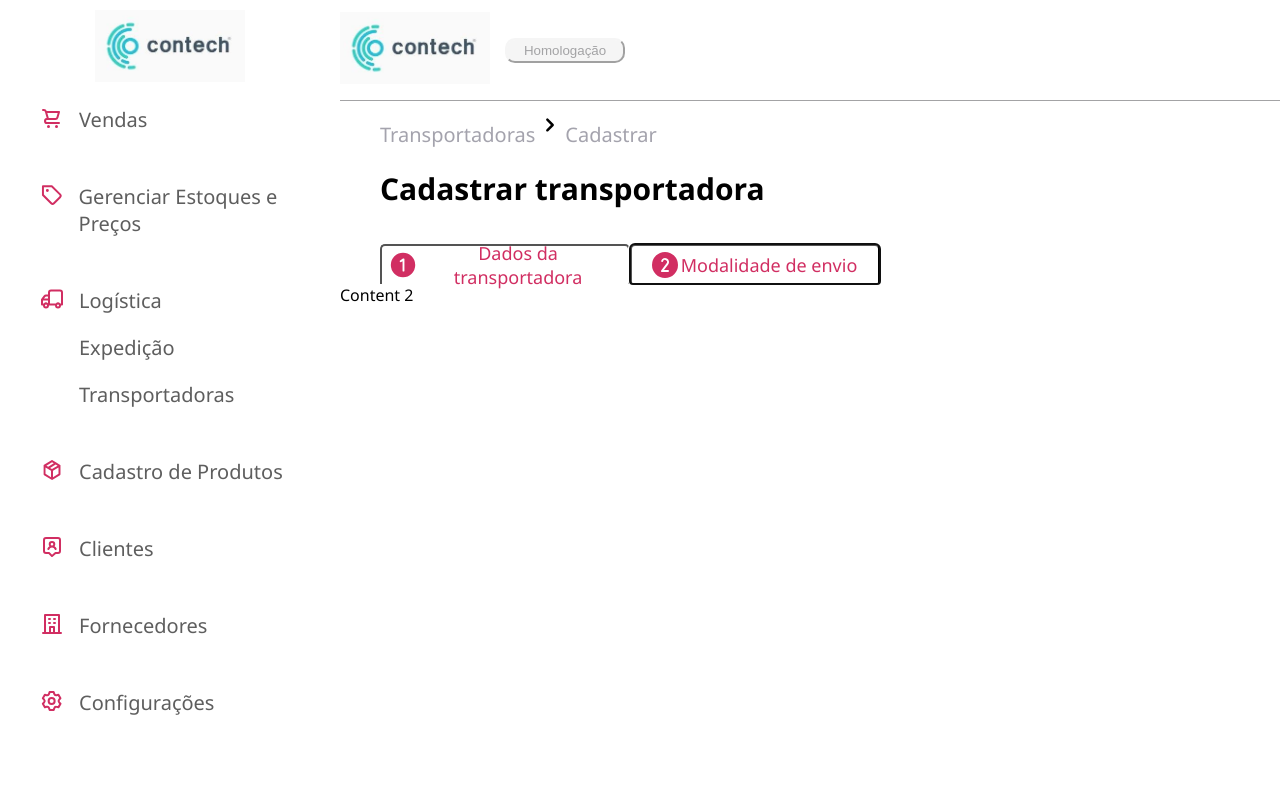
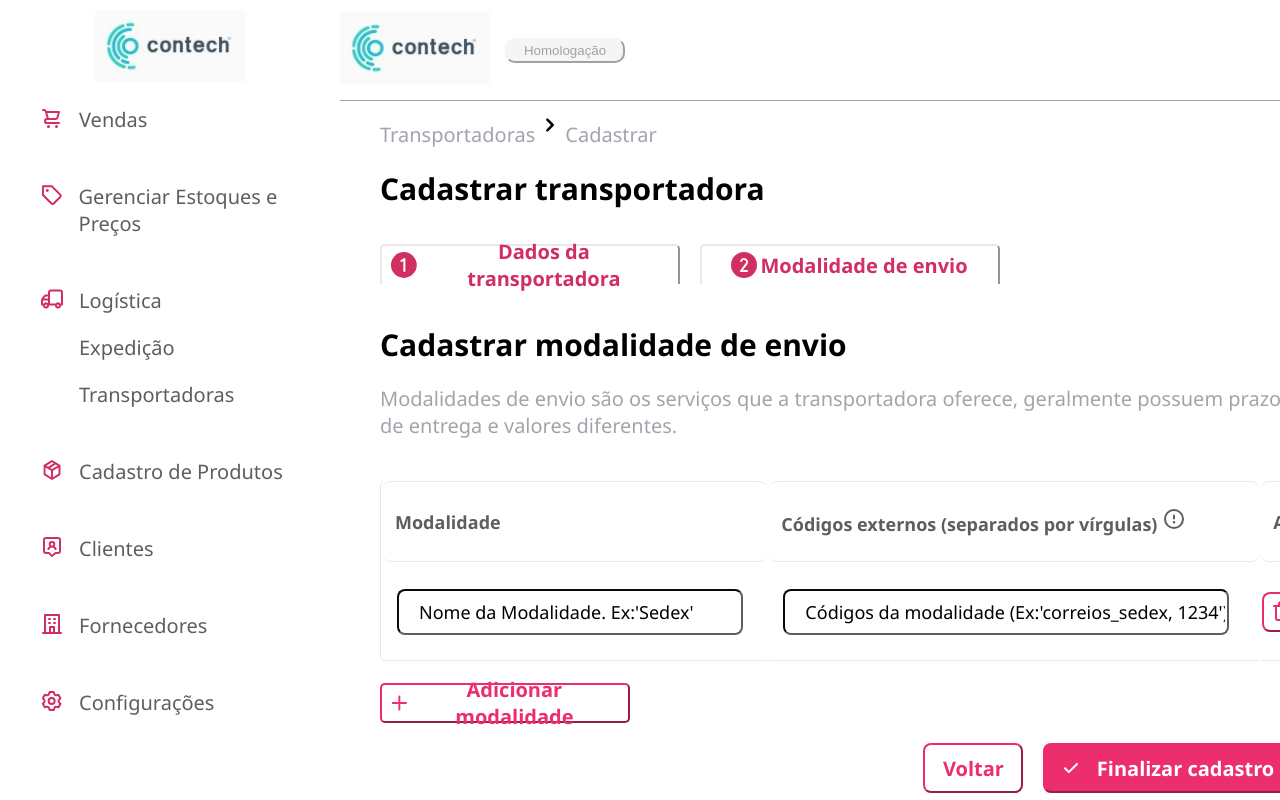
Before and after one commit to robsoncmoraes/projetosite, a Next.js app: page /Logistica/Transportadora/TransportadoraNew in a window 1280 px wide. Both pictures are taken after a click on the tab "Modalidade de envio". Shown: the top 800 px of the page. Built offline with nearby package versions, Linux system fonts and the light colour scheme.

Commit message:
Páginas de cadastro concluídas
CSS feito, pode ser afinado

```diff
--- a/src/pages/Logistica/Transportadora/Submitbutton.module.css
+++ b/src/pages/Logistica/Transportadora/Submitbutton.module.css
@@ -11,4 +11,5 @@
     cursor: pointer;
     font-family: 'Segoe UI', Tahoma, Geneva, Verdana, sans-serif;
     font-size: 20px;
+    font-weight: bold;
 }
--- a/src/pages/Logistica/Transportadora/TransportTableNone.module.css
+++ b/src/pages/Logistica/Transportadora/TransportTableNone.module.css
@@ -3,6 +3,9 @@
     margin-top: 40px;
     margin-left: 40px;
     margin-right: 10px;
+    border-left: 1px solid #e8e8e9;
+    border-right: 1px solid #e8e8e9;
+    border-radius: 8px;
 }
 
 .theadth {
@@ -37,7 +40,7 @@
     height: 40px;
     width: 40px;
     text-shadow: none;
-    border-radius: 5px;
+    border-radius: 8px;
     margin: 5px;
     cursor: pointer;
     margin-right: 10px;
@@ -51,7 +54,7 @@
     height: 40px;
     width: 40px;
     text-shadow: none;
-    border-radius: 5px;
+    border-radius: 8px;
     cursor: pointer;
 }
 
@@ -65,18 +68,20 @@
 
 .btn {
     display: flex;
-    justify-content: center;
+    justify-content: space-between;
     align-items: center;
+    align-content: center;
     background: rgb(209, 46, 98);
     font-family: 'Segoe UI', Tahoma, Geneva, Verdana, sans-serif;
     color: white;
     border-style: none;
     height: 40px;
-    width: 250px;
+    width: 260px;
     text-shadow: none;
-    border-radius: 5px;
+    border-radius: 8px;
     cursor: pointer;
-    font-size: 18px
+    font-size: 18px;
+    font-weight: bold;
 }
 
 .divBtn {
--- a/src/pages/Logistica/Transportadora/Transportadora.module.css
+++ b/src/pages/Logistica/Transportadora/Transportadora.module.css
@@ -17,17 +17,21 @@
 .btn {
     display: flex;
     align-items: center;
+    align-content: center;
+    justify-content: space-between;
     margin-left: 1450px;
     background: rgb(209, 46, 98);
     font-family: 'Segoe UI', Tahoma, Geneva, Verdana, sans-serif;
     color: white;
     border-style: none;
     height: 40px;
-    width: 250px;
+    width: 260px;
     text-shadow: none;
-    border-radius: 5px;
+    border-radius: 8px;
     cursor: pointer;
-    font-size: 18px
+    font-size: 18px;
+    margin-top: 40px;
+    font-weight: bold;
 }
 
 .a {
@@ -37,6 +41,7 @@
 .divBusca {
     display: flex;
     align-items: center;
+    align-content: center;
     justify-content: space-between;
     margin-top: 20px;
     margin-left: 40px;
@@ -56,5 +61,3 @@
     height: 40px;
     width: 300px;
 }
-
-.divBusca img {}
--- /dev/null
+++ b/src/pages/Logistica/Transportadora/TransportadoraModForm.module.css
@@ -0,0 +1,161 @@
+.table {
+    width: 100%;
+    margin-top: 40px;
+    margin-left: 40px;
+    margin-right: 10px;
+    border-left: 1px solid #e8e8e9;
+    border-right: 1px solid #e8e8e9;
+    border-radius: 8px;
+
+}
+
+.title{
+    font-family: 'Segoe UI', Tahoma, Geneva, Verdana, sans-serif;
+    font-size: 30px;
+    margin-top: 40px;
+    padding-left: 40px;
+}
+
+.subTitle{
+    font-family: 'Segoe UI', Tahoma, Geneva, Verdana, sans-serif;
+    font-size: 20px;
+    color: rgb(164, 163, 172);
+    padding-left: 40px;
+    font-weight:400;
+}
+.theadth {
+    font-size: 18px;
+    border-bottom: 1px solid #e8e8e9;
+    border-top: 1px solid #e8e8e9;
+    border-left: 1px solid #e8e8e9;
+    border-right: 1px solid #e8e8e9;
+    border-inline: 0px;
+    border-radius: 8px;
+    cursor: pointer;
+    color: rgb(94, 94, 94);
+    padding-bottom: 25px;
+    padding-top: 25px;
+    padding-left: 12px;
+   }
+
+.tbodytr:hover {
+    background-color: #eee;
+
+
+}
+
+.tbodytd {
+    border-bottom: 1px solid #e8e8e9;
+    color: rgb(94, 94, 94);
+    padding: 4px;
+    padding-top: 25px;
+    padding-bottom: 25px;
+}
+
+.buttonerase {
+    background: white;
+    color: #ed2e6d;
+    border-style: 1px;
+    border-color: #ed2e6d;
+    height: 40px;
+    width: 40px;
+    text-shadow: none;
+    border-radius: 8px;
+    cursor: pointer;
+}
+
+.btnAlign {
+    border-bottom: 1px solid #e8e8e9;
+}
+
+.inputMod{
+    font-family: 'Segoe UI', Tahoma, Geneva, Verdana, sans-serif;
+    border-radius: 8px;
+    width: 320px;
+    height: 40px;
+    border-color: rgb(94, 94, 94);
+    padding-left: 20px;
+    margin-left: 10px;
+    font-weight: 300;
+    font-size: 18px;
+}
+
+.inputCod{
+    font-family: 'Segoe UI', Tahoma, Geneva, Verdana, sans-serif;
+    border-radius: 8px;
+    width: 420px;
+    height: 40px;
+    border-color: rgb(94, 94, 94);
+    padding-left: 20px;
+    margin-left: 10px;
+    font-weight: 300;
+    font-size: 18px;
+}
+
+.btnAdd{
+    display: flex;
+    justify-content: center;
+    align-items: center;
+    padding-right: 10px;
+    background: white;
+    color: #ed2e6d;
+    border-style: 1px;
+    border-color: #ed2e6d;
+    height: 40px;
+    width: 250px;
+    text-shadow: none;
+    border-radius: 5px;
+    cursor: pointer;
+    font-family: 'Segoe UI', Tahoma, Geneva, Verdana, sans-serif;
+    font-size: 20px;
+    font-weight: bold;
+    margin-top: 20px;
+}
+
+.btnAlign2{
+    display:flex;
+    margin-left: 40px;
+}
+
+.btnEndPage{
+    display: flex;
+    flex-direction: row;
+    justify-content: end;
+}
+
+.btnBack{
+    background: white;
+    color: #ed2e6d;
+    border-style: 1px;
+    border-color: #ed2e6d;
+    height: 50px;
+    width: 100px;
+    text-shadow: none;
+    border-radius: 8px;
+    cursor: pointer;
+    font-family: 'Segoe UI', Tahoma, Geneva, Verdana, sans-serif;
+    font-size: 20px;
+    font-weight: bold;
+    margin-top: 20px;
+    margin-right: 20px;
+}
+.btnOk{
+    display: flex;
+    justify-content: space-around;
+    align-items: center;
+    align-content: center;
+    background: #ed2e6d;
+    color: white;
+    border-style: 1px;
+    border-color: #ed2e6d;
+    height: 50px;
+    width: 250px;
+    text-shadow: none;
+    border-radius: 8px;
+    cursor: pointer;
+    font-family: 'Segoe UI', Tahoma, Geneva, Verdana, sans-serif;
+    font-size: 20px;
+    font-weight: bold;
+    margin-top: 20px;
+    padding-right: 10px;
+}
--- /dev/null
+++ b/src/pages/Logistica/Transportadora/TransportadoraModForm.tsx
@@ -0,0 +1,46 @@
+import styles from "./TransportadoraModForm.module.css";
+import { UilTrash } from "@iconscout/react-unicons";
+import { UilExclamationCircle } from '@iconscout/react-unicons';
+import { UilPlus } from '@iconscout/react-unicons'
+import { UilCheck } from '@iconscout/react-unicons'
+
+export default function TransportadoraModForm() {
+  return (
+    <>
+    <h1 className={styles.title}>Cadastrar modalidade de envio</h1>
+    <h1 className={styles.subTitle}>Modalidades de envio são os serviços que a transportadora oferece, geralmente possuem prazos de entrega e valores diferentes.</h1>
+    <div className={styles.general}>
+      <form>
+      <table className={styles.table}>
+        <thead>
+          <tr align="left">
+            <th className={styles.theadth}>Modalidade</th>
+            <th className={styles.theadth}>Códigos externos (separados por vírgulas) <UilExclamationCircle/></th>
+            <th className={styles.theadth}>Ações</th>
+          </tr>
+        </thead>
+
+        <tbody>
+          <tr>
+            <td className={styles.tbodytd}><input className={styles.inputMod}type="text" value="Nome da Modalidade. Ex:'Sedex'" /></td>
+            <td className={styles.tbodytd}>
+              <input className={styles.inputCod} type="text" value="Códigos da modalidade (Ex:'correios_sedex, 1234')" />
+            </td>
+
+            <td className={styles.btnAlign}>
+               <button className={styles.buttonerase}>
+                <UilTrash />
+              </button>
+            </td>
+          </tr>
+        </tbody>
+      </table>
+      <div className={styles.btnAlign2}><button className={styles.btnAdd}><UilPlus/>Adicionar modalidade</button></div>
+      </form>
+      </div>
+      <div className={styles.btnEndPage}>
+        <button className={styles.btnBack}>Voltar</button> <button className={styles.btnOk}><UilCheck/>Finalizar cadastro</button>
+      </div>
+    </>
+  );
+}
--- a/src/pages/Logistica/Transportadora/TransportadoraNew.module.css
+++ b/src/pages/Logistica/Transportadora/TransportadoraNew.module.css
@@ -1,21 +1,22 @@
 .tab {
     display: flex;
     align-items: center;
-    align-content: center;
     justify-content: center;
     background: white;
     font-family: 'Segoe UI', Tahoma, Geneva, Verdana, sans-serif;
     color: rgb(209, 46, 98);
-    border-style: line;
     border-bottom: none;
     border-top-left-radius: 5px;
     border-top-right-radius: 5px;
     height: 40px;
-    width: 250px;
+    width: 300px;
     text-shadow: none;
     cursor: pointer;
-    font-size: 18px;
+    font-size: 20px;
     padding-right: 10px;
+    font-weight: bold;
+    border-color: #e8e8e9;
+    margin-right: 20px;
 }
 
 .tab:active {
@@ -26,11 +27,15 @@
     border-bottom: none;
     border-top-left-radius: 5px;
     border-top-right-radius: 5px;
+    border-color: #e8e8e9;
 }
 
-.tab:disabled {
-    color: brown;
+.tab:focus-visible{
+    outline: none;
 }
+
+
+
 
 
 .list {
--- a/src/pages/Logistica/Transportadora/TransportadoraNew.tsx
+++ b/src/pages/Logistica/Transportadora/TransportadoraNew.tsx
@@ -4,6 +4,7 @@ import styles from "./TransportadoraNew.module.css";
 import { NumberCircleOne, NumberCircleTwo } from "@phosphor-icons/react";
 import { UilAngleRight } from "@iconscout/react-unicons";
 import TableCadastroTransport from "./TableCadastroTransport";
+import TransportadoraModForm from "./TransportadoraModForm";
 
 export default function TransportadoraNew() {
   return (
@@ -42,7 +43,7 @@ export default function TransportadoraNew() {
           <Tab.Panel className={styles.alignPanel}>
             <TableCadastroTransport />
           </Tab.Panel>
-          <Tab.Panel>Content 2</Tab.Panel>
+          <Tab.Panel><TransportadoraModForm/></Tab.Panel>
         </Tab.Panels>
       </Tab.Group>
     </>
--- a/src/pages/Logistica/Transportadora/transportTable.module.css
+++ b/src/pages/Logistica/Transportadora/transportTable.module.css
@@ -3,6 +3,9 @@
     margin-top: 40px;
     margin-left: 40px;
     margin-right: 10px;
+    border-left: 1px solid #e8e8e9;
+    border-right: 1px solid #e8e8e9;
+    border-radius: 8px;
 
 }
 
@@ -41,7 +44,7 @@
     height: 40px;
     width: 40px;
     text-shadow: none;
-    border-radius: 5px;
+    border-radius: 8px;
     margin: 5px;
     cursor: pointer;
     margin-right: 10px;
@@ -56,7 +59,7 @@
     height: 40px;
     width: 40px;
     text-shadow: none;
-    border-radius: 5px;
+    border-radius: 8px;
     cursor: pointer;
 }
 
```
Also changed, not shown: src/pages/Logistica/Transportadora/TableCadastroTransport.module.css (+43 -7 lines).
